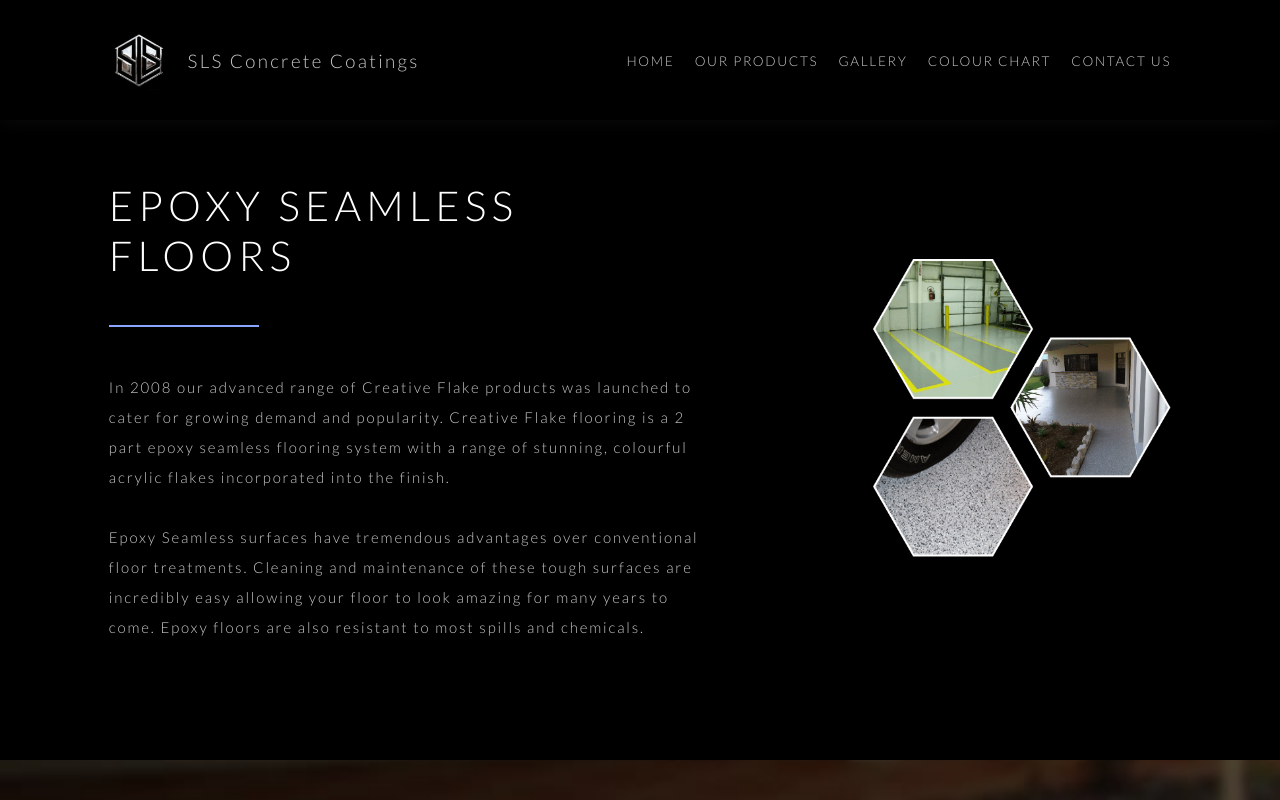
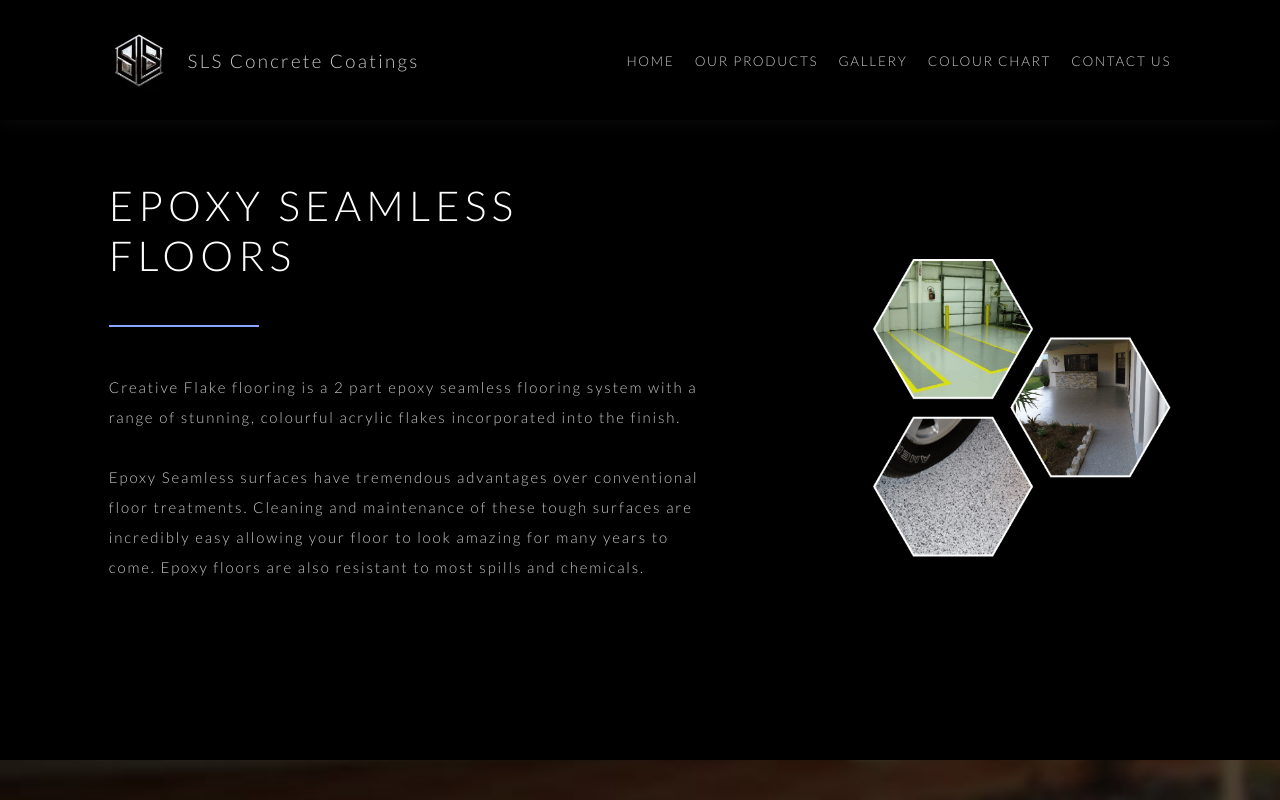
Before and after one commit to Blake-K-Yeboah/sls-concrete-coatings, a Next.js app: page /our-products/epoxy-floors in a window 1280 px wide. Shown: the top 800 px of the page. Built offline with nearby package versions, Linux system fonts and the light colour scheme.

Commit message:
Updated Copy

```diff
--- a/pages/our-products/epoxy-floors.tsx
+++ b/pages/our-products/epoxy-floors.tsx
@@ -39,8 +39,6 @@ const EpoxyFloors: NextPage = () => {
                 <div className={styles.content} id="epoxyFloorsHeaderContent">
                     <Title type="left" text="Epoxy Seamless Floors" />
                     <p className={styles.text}>
-                        In 2008 our advanced range of Creative Flake products
-                        was launched to cater for growing demand and popularity.
                         Creative Flake flooring is a 2 part epoxy seamless
                         flooring system with a range of stunning, colourful
                         acrylic flakes incorporated into the finish.
```
